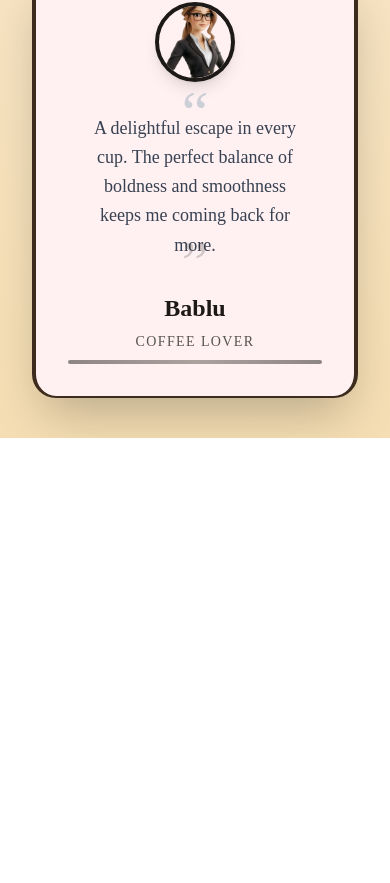
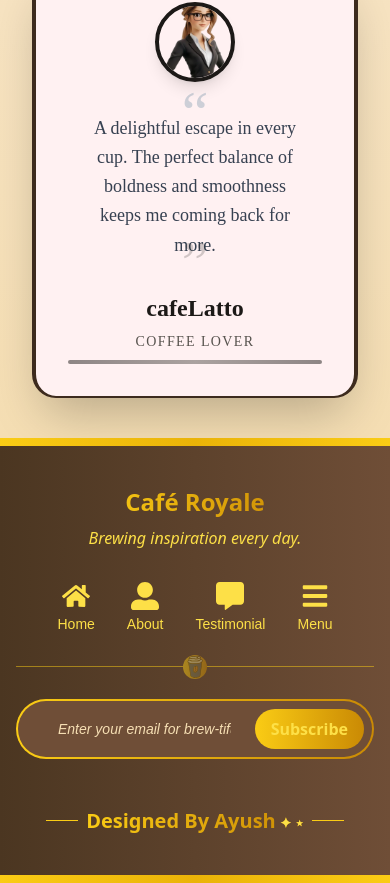
Before and after one commit to Ayushks3012/Static-Coffee-Website, a React (Vite) app: page / in a window 390 px wide. Shown: the part 6534-7417 px from the top of the page. Before the commit the page ends 6972 px from the top, so only its background shows below. Built offline with nearby package versions, Linux system fonts and the light colour scheme.

Commit message:
Enhance AboutUs, Footer, Menu, and Testimonial and concluded.

```diff
--- a/src/components/AboutUs.jsx
+++ b/src/components/AboutUs.jsx
@@ -24,7 +24,7 @@ const Card = ({ bg, iconBg, icon, alt, title, text, borderColor, titleColor, tex
 
 const AboutUs = () => {
   return (
-    <div className='min-h-screen py-12 px-4 sm:px-6 lg:px-8 bg-gradient-to-b from-[antiquewhite] to-[wheat]'>
+    <div id='about' className='min-h-screen py-12 px-4 sm:px-6 lg:px-8 bg-gradient-to-b from-[antiquewhite] to-[wheat]'>
       <div className='max-w-7xl mx-auto text-center mb-16 flex flex-col items-center'>
         <img src={CB} alt="Coffee Beans" className='w-16 h-16 mb-4'/>
         <h1 className='text-3xl sm:text-4xl md:text-5xl font-serif text-[saddlebrown] mb-4'>
--- a/src/components/Footer.jsx
+++ b/src/components/Footer.jsx
@@ -1,14 +1,112 @@
-import React from 'react'
+import React from "react";
+import { FaHome, FaUserAlt, FaCommentAlt, FaBars } from "react-icons/fa";
+import Title from "../assets/Title.svg";
 
 const Footer = () => {
   return (
-    <div className='relative bg-gradient-to-r from-[#4b3621] to-[#6f4e37] text-yellow-300 overflow-hidden'>
+    <footer className="relative bg-gradient-to-r from-[#4b3621] to-[#6f4e37] text-yellow-300 overflow-hidden">
       {/* Decorative Border */}
-      <div className=''>
+      <div className="absolute top-0 left-0 right-0 h-2 bg-gradient-to-r from-yellow-400 via-yellow-500 to-yellow-400" />
+      <div className="absolute bottom-0 left-0 right-0 h-2 bg-gradient-to-r from-yellow-400 via-yellow-500 to-yellow-400" />
 
+      <div className="relative z-10 max-w-6xl mx-auto px-4 sm:px-6 lg:px-8 py-12">
+        <div className="flex flex-col md:flex-row items-center justify-between">
+          {/* BRANDING SECTION */}
+          <div className="mb-8 md:mb-0 text-center md:text-left">
+            <h1 className="text-2xl sm:text-3xl md:text-4xl font-bold bg-gradient-to-r from-yellow-400 to-yellow-600 bg-clip-text text-transparent">
+              Café Royale
+            </h1>
+            <p className="mt-2 text-base sm:text-lg md:text-xl italic text-yellow-300">
+              Brewing inspiration every day.
+            </p>
+          </div>
+          {/* Navigation */}
+          <div className="flex flex-wrap justify-center gap-8">
+            {[
+              [FaHome, "Home"],
+              [FaUserAlt, "About"],
+              [FaCommentAlt, "Testimonial"],
+              [FaBars, "Menu"],
+            ].map(([Icon, label], index) => (
+              <a
+                key={index}
+                className="flex flex-col items-center text-sm sm:text-base md:text-lg text-yellow-300 hover:text-yellow-500 transition-colors duration-300"
+                style={{ fontFamily: "'Montserrat',sans-serif" }}
+                href={`#${label.toLocaleLowerCase()}`}
+              >
+                <Icon
+                  size={28}
+                  className="text-2xl sm:text-3xl md:text-4xl mb-1"
+                />
+                {label}
+              </a>
+            ))}
+          </div>
+        </div>
+
+        {/* Decorative Seperator */}
+        <div className="my-8 relative border-t border-yellow-400 opacity-50">
+          <div className="absolute -top-3 left-1/2 transform -translate-x-1/2 bg-gradient-to-r from-yellow-400 to-yellow-600 h-6 w-6 rounded-full">
+            <div className="relative h-full w-full flex items-center justify-center group">
+              <a href="#menu">
+                <img
+                  src={Title}
+                  alt="Decorative Icon"
+                  className="absolute animate-pulse hover:animate-none transition-all duration-300 z-10 -translate-x-3 -translate-y-4 hover:scale-150 "
+                  style={{ width: "30px", height: "30px" }}
+                />
+
+                {/* Tooltip */}
+                <span className="hidden md:block pointer-events-none absolute bottom-full left-1/2 -translate-x-1/2 mb-2 whitespace-nowrap text-[wheat] text-bold text-md font-bold italic px-2 py-1 rounded opacity-0 md:group-hover:opacity-100 transition duration-300 z-10 bg-clip-text text-transparent">
+                  Buy me
+                </span>
+              </a>
+            </div>
+          </div>
+        </div>
+
+        {/* Email */}
+        <div className="flex flex-col items-center justify-between gap-6 md:flex-row mb-12">
+          <div className="w-full md:max-w-md">
+            <div className="bg-gradient-to-r from-yellow-400 to-yellow-600 rounded-full p-0.5">
+              <div className="flex bg-[#6f4e37] rounded-full pl-6 pr-2 py-2 ">
+                <input
+                  type="email"
+                  placeholder="Enter your email for brew-tiful updates"
+                  className="w-full px-4 py-2 rounded-full text-white bg-transparent outline-none hover: transition duration-300 onclick:scale-105 focus:scale-105 focus:outline-none placeholder-[wheat] text-sm sm:text-base md:text-sm italic"
+                  style={{ fontFamily: "'Montserrat',sans-serif" }}
+                />
+                <button className="ml-2 bg-gradient-to-r from-yellow-400 to-yellow-600 text-dark-coffee px-4 py-2 sm:px-6 font-semibold rounded-full hover:scale-105 hover:opacity-90 transition-all">
+                  Subscribe
+                </button>
+              </div>
+            </div>
+          </div>
+        </div>
+
+        {/* Footer Bottom */}
+        <div className="text-center space-y-4">
+          <div className="flex justify-center items-center space-x-2">
+
+            <span className="h-px w-8 bg-yellow-400" />
+
+            <p className="text-xl sm:text-2xl font-semibold bg-gradient-to-r from-yellow-400 to-yellow-600 bg-clip-text text-transparent">
+              Designed By {" "}
+              <span className="cursor-pointer hover:text-orange-300 transition-colors">
+                Ayush
+                <span className="text-sm sm:text-base md:text-lg ml-1 text-yellow-300">
+                  ✦ ⋆
+                </span>
+              </span>
+            </p>
+
+            <span className="h-px w-8 bg-yellow-400" />
+
+          </div>
+        </div>
       </div>
-    </div>
-  )
-}
+    </footer>
+  );
+};
 
-export default Footer
+export default Footer;
--- a/src/components/Menu.jsx
+++ b/src/components/Menu.jsx
@@ -38,7 +38,7 @@ const Menu = () => {
   ];
 
   return (
-    <div className="min-h-screen py-16 px-4 sm:px-6 lg:px-8 relative overflow-hidden">
+    <div id="menu" className="min-h-screen py-16 px-4 sm:px-6 lg:px-8 relative overflow-hidden">
       <div className="max-w-7xl mx-auto relative">
         <div className="text-center mb-16 relative">
           <h2 className="relative inline-block text-3xl sm:text-4xl md:text-3xl lg:text-5xl [font-family:'Homemade_Apple',cursive] drop-shadow-md font-bold text-amber-900 mb-4">
--- a/src/components/Testimonial.jsx
+++ b/src/components/Testimonial.jsx
@@ -65,7 +65,7 @@ const Testimonial = () => {
             </div>
             <div className='space-y-2'>
               <h3 className='text-2xl font-[playfair_Display] font-bold text-stone-900'>
-                Bablu
+                cafeLatto
               </h3>
               <p className='text-sm text-stone-600 uppercase tracking-widest'>
                 Coffee Lover
```
